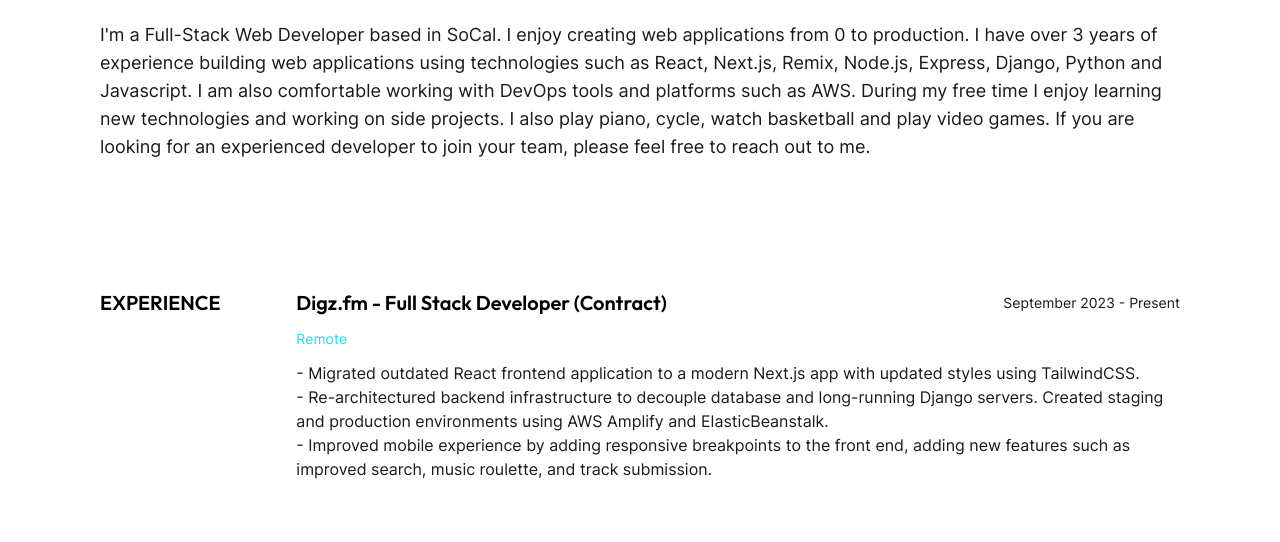
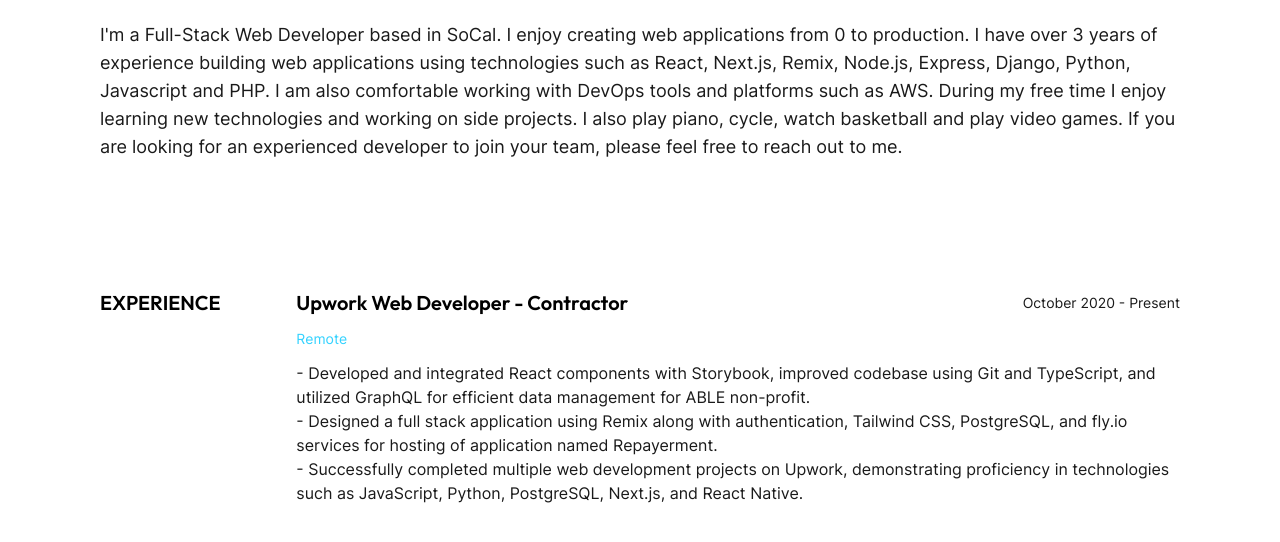
Before and after one commit to guilleeh/personal-website, an Astro site: page / in a window 1280 px wide. Shown: the part 379-921 px from the top of the page. Built offline with nearby package versions, Linux system fonts and the light colour scheme; Astro itself is replaced by a stand-in of ours.

Commit message:
Feature: Add more projects

```diff
--- a/src/data/info.ts
+++ b/src/data/info.ts
@@ -4,17 +4,28 @@
   jobDescription: "Full-Stack Web Developer",
   about: `I'm a Full-Stack Web Developer based in SoCal.
    I enjoy creating web applications from 0 to production. I have over 3 years of experience building web applications using technologies such as
-   React, Next.js, Remix, Node.js, Express, Django, Python and Javascript. I am also comfortable working with DevOps tools and platforms such as AWS.
+   React, Next.js, Remix, Node.js, Express, Django, Python, Javascript and PHP. I am also comfortable working with DevOps tools and platforms such as AWS.
    During my free time I enjoy learning new technologies and working on side projects. I also play piano, cycle, watch basketball and play video games.
    If you are looking for an experienced developer to join your team, please feel free to reach out to me.
   `,
 
   experience: [
     {
+      name: "Upwork Web Developer - Contractor                        ",
+      location: "Remote",
+      startDate: "October 2020",
+      endDate: "Present",
+      description: [
+        "- Developed and integrated React components with Storybook, improved codebase using Git and TypeScript, and utilized GraphQL for efficient data management for ABLE non-profit.",
+        "- Designed a full stack application using Remix along with authentication, Tailwind CSS, PostgreSQL, and fly.io services for hosting of application named Repayerment.",
+        "- Successfully completed multiple web development projects on Upwork, demonstrating proficiency in technologies such as JavaScript, Python, PostgreSQL, Next.js, and React Native.",
+      ],
+    },
+    {
       name: "Digz.fm - Full Stack Developer (Contract)",
       location: "Remote",
-      startDate: "September 2023",
-      endDate: "Present",
+      startDate: "September 2022",
+      endDate: "July 2023",
       description: [
         "- Migrated outdated React frontend application to a modern Next.js app with updated styles using TailwindCSS.",
         "- Re-architectured backend infrastructure to decouple database and long-running Django servers. Created staging and production environments using AWS Amplify and ElasticBeanstalk.",
@@ -76,15 +87,25 @@
       title: "Sandbox Together",
       isFeatured: true,
       thumbnail: "/assets/images/projects/sandboxtogether.png",
-      // githubUrl: "https://github.com/uzzii-21/astro-portfolio",
       liveUrl: "https://sandboxtogether.app/",
     },
     {
       title: "Digz",
       isFeatured: true,
       thumbnail: "/assets/images/projects/digz.png",
-      // githubUrl: "https://github.com/uzzii-21/astro-portfolio",
       liveUrl: "https://digz.fm",
+    },
+    {
+      title: "Repayerment",
+      isFeatured: true,
+      thumbnail: "/assets/images/projects/repayerment.png",
+      liveUrl: "https://repayerment-production.fly.dev/login",
+    },
+    {
+      title: "eFiling San Diego",
+      isFeatured: true,
+      thumbnail: "/assets/images/projects/efile.png",
+      liveUrl: "https://efile.sandiego.gov/",
     },
   ],
 };
--- a/src/pages/index.astro
+++ b/src/pages/index.astro
@@ -31,7 +31,7 @@
       <Experience title={"EXPERIENCE"} details={info.experience} />
       <Experience title={"EDUCATION"} details={info.education} />
       <section>
-        <h2 class="w-[15rem] dark:text-light mt-16">FEATURE PROJECTS</h2>
+        <h2 class="w-[15rem] dark:text-light mt-16">FEATURED PROJECTS</h2>
         <ProjectsWrapper projects={featureProjects} />
       </section>
     </Layout>
```
Also changed, not shown: public/assets/images/astro-portfolio.png (deleted), public/assets/images/profile.png (deleted), public/assets/images/projects/repayerment.png (added), 1 other file.
